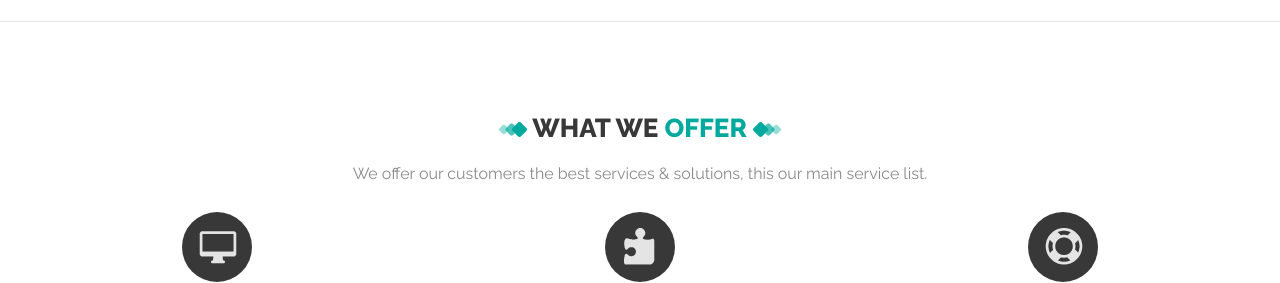
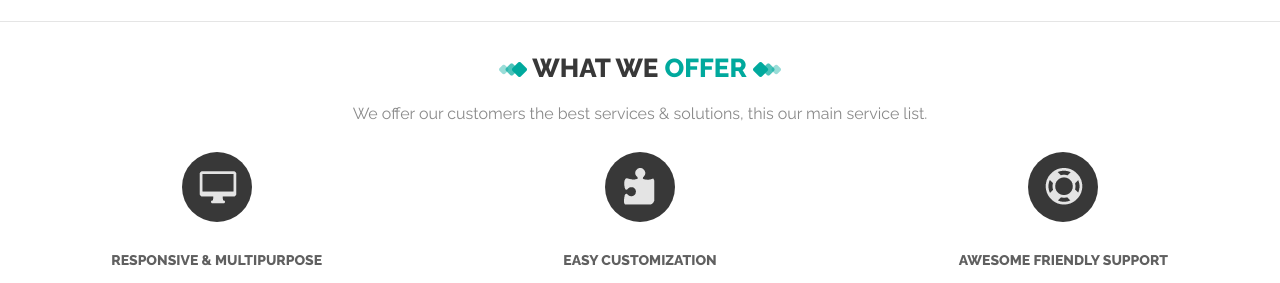
Before and after one commit to Gulnar87/My-website, a plain HTML site: page my-site2/index.html in a window 1280 px wide. Shown: the part 590-873 px from the top of the page. Drawn offline with nearby package versions, Linux system fonts and the light colour scheme; a script that the page names is missing.

Commit message:
new new changes

```diff
--- a/my-site2/css/styles.css
+++ b/my-site2/css/styles.css
@@ -402,18 +402,28 @@ text-align: center;
 /* MAIN CONTENT starts here! */
 
 .sections {
-  padding-top: 40px;
-}
+  padding-top: 20px;
+}
+
+
 
 #main-content h2 {
   text-transform: uppercase;
   text-align: center;
-  padding-top: 40px;
+  padding-top: 30px;
   padding-bottom: 20px;
   font-size: 26px;
   font-weight: 600;
   line-height: 0.769;
 }
+
+#firstTitle  {
+
+  padding-top: 0px !important;
+
+}
+
+
 
 
  .sections:hover .line-1 {
--- a/my-site2/index.html
+++ b/my-site2/index.html
@@ -102,7 +102,7 @@
    </header>
    <div class="container-fluid" id="main-content"> <!-- Main-Content starts here  -->
       <div class="text-center sections" id="offers">  <!-- Offers  -->
-        <h2 class="line-1 anim-typewriter">
+        <h2 class="line-1 anim-typewriter" id="firstTitle">
           <img src="./images/offers/left.png" width="28" height="15" alt="shapes" id="shape-left">
           What we <span style="color: #00a99d"> offer </span>
           <img src="./images/offers/right.png" width="28" height="15" alt="shapes">
```
